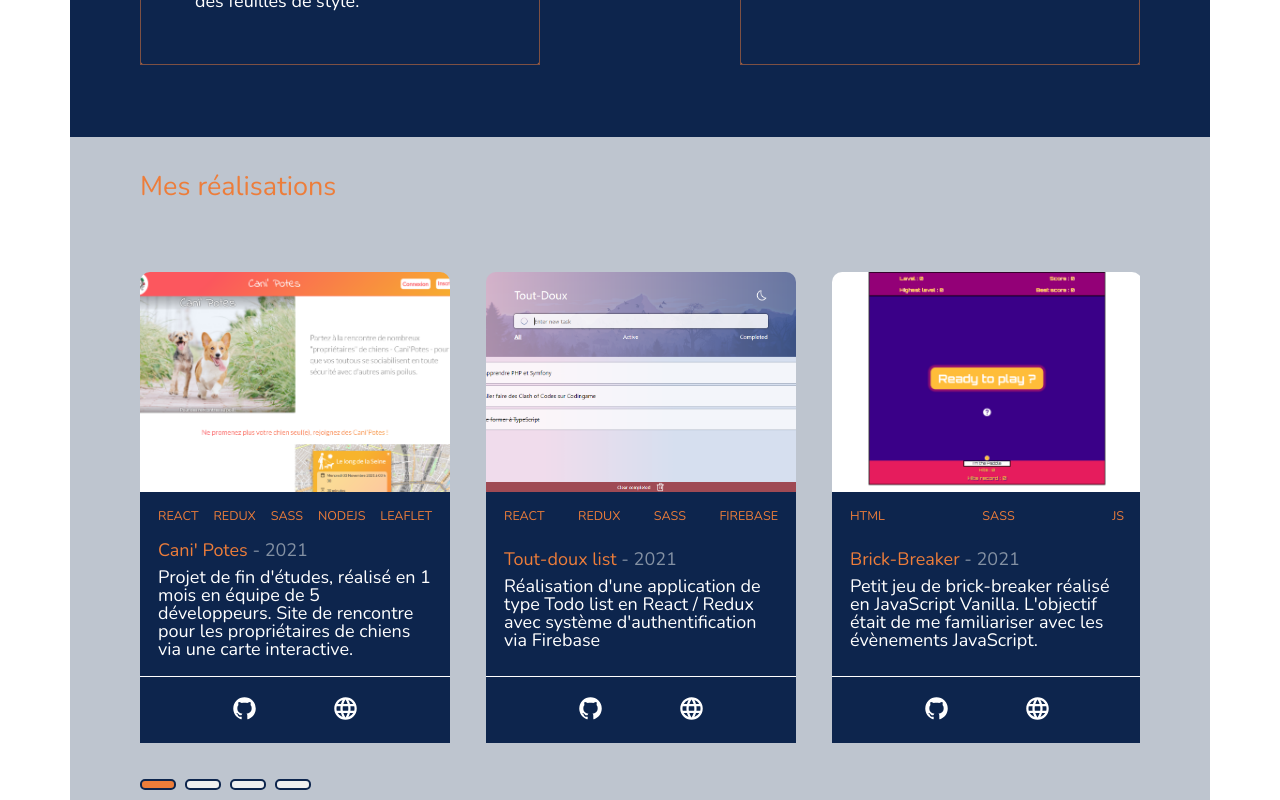
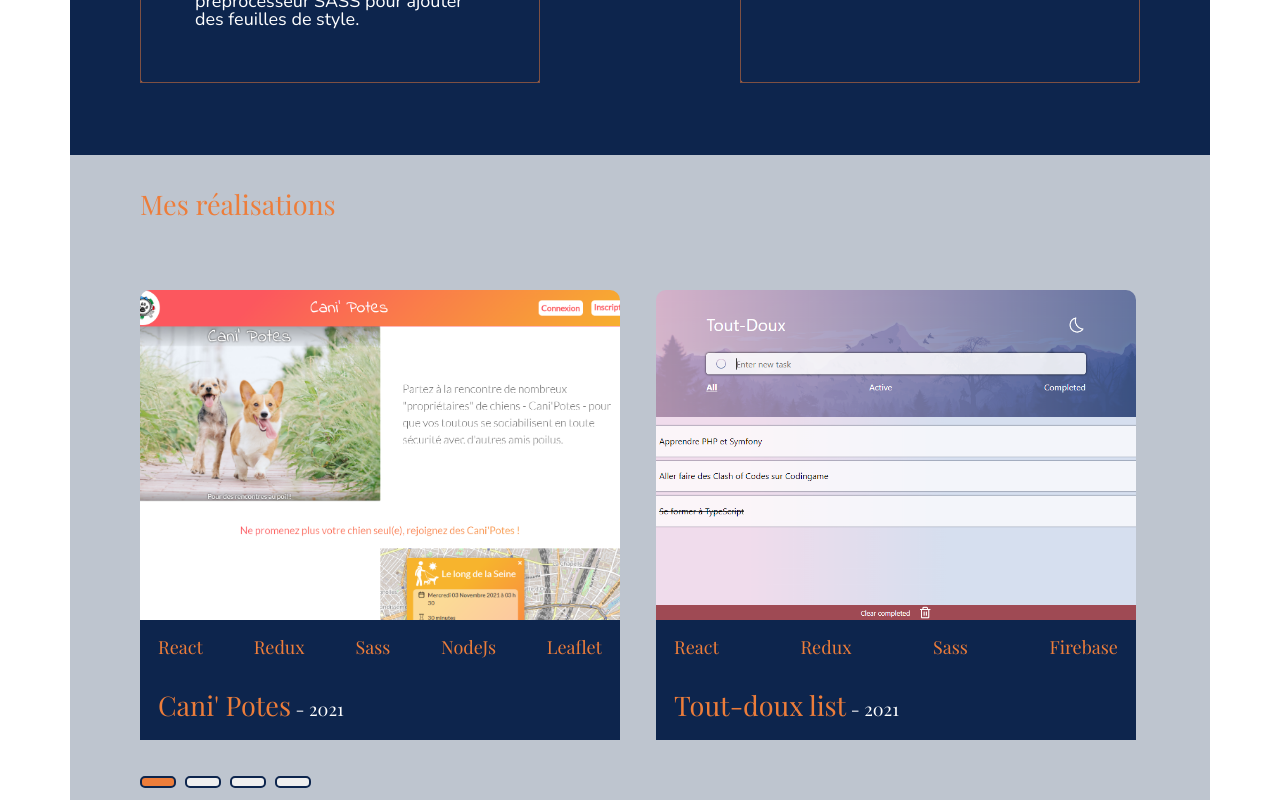
Before and after one commit to RaphaelCharousset/Portfolio, a React (Vite) app: page / in a window 1280 px wide. Shown: the part 1600-2400 px from the top of the page. Built offline with nearby package versions, Linux system fonts and the light colour scheme.

Commit message:
adding some style on projectshome

```diff
--- a/src/components/AboutMe/AboutMe.tsx
+++ b/src/components/AboutMe/AboutMe.tsx
@@ -3,8 +3,20 @@ import './aboutme.scss'
 export const AboutMe = () => {
   return (
     <section className='about'>
-      <p className='about__goal'>Je suis actuellement à la recherche d'une entreprise avec laquelle je pourrais mettre en pratique mes compétences, continuer de grandir et partager mon dynamisme.</p>
-      <p className='about__conviction'>J'aime concevoir le développeur web comme le technicien qui permet de relier l'humain dans le monde d'aujourd'hui et celui de demain.</p>
+      <p className="about__testament">
+        Je suis un
+        Je suis diplômé du titre professionnel Développeur Web et Web Mobile suite à une formation à l'école O'Clock.
+      </p>
+
+      <p className='about__conviction'>
+        J'aime concevoir le développeur web comme le technicien qui permet d'accéder facilement à des informations. Construire des sites internet, c'est relier les humains entre eux.
+      </p>
+
+
+      <p className='about__goal'>
+        Je suis actuellement à la recherche d'une entreprise avec laquelle je pourrais mettre en pratique mes compétences, continuer de grandir et partager mon dynamisme.
+      </p>
+
     </section>
   )
 }
--- a/src/components/Header/header.scss
+++ b/src/components/Header/header.scss
@@ -17,7 +17,6 @@
     color: vars.$secondary;
     position: relative;
     padding-top: 3px;
-
 
     &:hover {
       &::before {
--- a/src/components/Hero/hero.scss
+++ b/src/components/Hero/hero.scss
@@ -18,6 +18,7 @@
       color: vars.$secondary;
       font-size: 6rem;
       font-family: 'Playfair Display', serif;
+      // font-family: 'Courgette', cursive;
     }
   }
 }
--- a/src/components/ProjectsHome/ProjectsHome.tsx
+++ b/src/components/ProjectsHome/ProjectsHome.tsx
@@ -44,7 +44,7 @@ export const ProjectsHome = () => {
 
       <div className="projects__buttons">
         {projects.map((_, index) => (
-          index < (projects.length - 1) &&
+          index < (projects.length) &&
           <button
             value={index}
             key={index}
--- a/src/components/ProjectsHome/SingleProject/SingleProject.tsx
+++ b/src/components/ProjectsHome/SingleProject/SingleProject.tsx
@@ -18,14 +18,12 @@ export const SingleProject = forwardRef((
     <div className="single-project__main">
       <div className="single-project__main__stack">
         {stack.map((item, index) => <span key={index}>{item}</span>)}
-      </div>
-      <section className="single-project__container">
-        <h3 className="single-project__container__title">
+        <h3 className="single-project__main__title">
           <strong>{name}</strong> - <span>{year}</span>
         </h3>
+      </div>
 
-        <p>{description}</p>
-      </section>
+      <p>{description}</p>
 
       <footer className='single-project__footer'>
         {ghLink && (
--- a/src/components/ProjectsHome/SingleProject/singleProject.scss
+++ b/src/components/ProjectsHome/SingleProject/singleProject.scss
@@ -1,17 +1,33 @@
 @use '../../../styles/vars';
 
+$project-height: 450px;
+$img-height: 330px;
+$main-height: 300px;
+
 .single-project {
-  flex: 0 0 31%;
-  display: flex;
-  flex-direction: column;
+  flex: 0 0 48%;
   border-radius: 10px 10px 0 0;
   overflow: hidden;
+  position: relative;
+  height: $project-height;
+
+  &:hover {
+    .single-project__header {
+      transform: scale(1.2);
+    }
+
+    .single-project__main {
+      bottom: 0;
+    }
+
+  }
 
   &__header {
+    transition: all .3s ease;
 
     &__img {
       width: 100%;
-      height: 220px;
+      height: $img-height;
 
       & img {
         width: 100%;
@@ -22,36 +38,39 @@
   }
 
   &__main {
+    position: absolute;
+    height: $main-height;
+    left: 0;
+    bottom: -180px; // $main-height - ($project-height - $project-height)
     background: vars.$primary;
-    padding-top: 1rem;
     flex: 1;
     display: flex;
     flex-direction: column;
     justify-content: space-between;
+    transition: all .3s ease;
+    padding: 1rem 1rem;
+    overflow: hidden;
 
     &__stack {
       display: flex;
       justify-content: space-between;
-      padding: 0 1rem 1rem;
+      flex-wrap: wrap;
       color: vars.$secondary;
+      font-family: 'Playfair Display', serif;
 
       & span {
         color: inherit;
-        font-size: .7rem;
-        text-transform: uppercase;
       }
     }
-  }
-
-  &__container {
-    padding: 0 1rem 1rem;
 
     &__title {
-      margin-bottom: .5rem;
-      color: vars.$grey;
+      width: 100%;
+      margin-top: 2rem;
 
       & strong {
         color: vars.$secondary;
+        font-size: 1.5rem;
+        font-family: 'Playfair Display', serif;
       }
 
       & span {
@@ -68,11 +87,11 @@
 
     & svg {
       width: 1.5rem;
-      transition: all .4s ease;
+      transition: all .5s ease;
       fill: vars.$writing;
 
       &:hover {
-        transform: scale(1.2);
+        transform: scale(1.8) rotate(360deg);
         fill: vars.$secondary;
       }
 
--- a/src/components/ProjectsHome/projectshome.scss
+++ b/src/components/ProjectsHome/projectshome.scss
@@ -33,6 +33,10 @@
       &:hover {
         cursor: pointer;
       }
+
+      &:last-child {
+        display: none;
+      }
     }
 
     .selected {
--- a/src/components/Stack/Section/section.scss
+++ b/src/components/Stack/Section/section.scss
@@ -64,6 +64,7 @@
   &__title {
     transition: all .3s ease;
     font-size: 1.5rem;
+    font-family: 'Playfair Display', serif;
     margin-bottom: 2rem;
     color: inherit;
   }
--- a/src/data/brickBreaker/brickBreaker.tsx
+++ b/src/data/brickBreaker/brickBreaker.tsx
@@ -6,7 +6,7 @@ export const brickBreaker: Project = {
   year: 2021,
   coverImg: img,
   coverImgAlt: "Brick-Breaker project",
-  stack: ['HTML', 'SASS', 'JS'],
+  stack: ['HTML', 'Sass', 'JS'],
   ghLink: 'https://github.com/RaphaelCharousset/Brick-Breaker',
   urlLink: 'https://raphaelcharousset.github.io/Brick-Breaker/',
   description: "Petit jeu de brick-breaker réalisé en JavaScript Vanilla. L'objectif était de me familiariser avec les évènements JavaScript. "
--- a/src/data/caniPotes/caniPotes.tsx
+++ b/src/data/caniPotes/caniPotes.tsx
@@ -6,7 +6,7 @@ export const canipotes: Project = {
   year: 2021,
   coverImg: img,
   coverImgAlt: "Cani' Potes project",
-  stack: ['React', 'Redux', 'SASS', 'NodeJs', 'Leaflet'],
+  stack: ['React', 'Redux', 'Sass', 'NodeJs', 'Leaflet'],
   ghLink: 'https://github.com/RaphaelCharousset/cani-potes',
   urlLink: 'http://cani-potes.surge.sh/',
   description: "Projet de fin d'études, réalisé en 1 mois en équipe de 5 développeurs. Site de rencontre pour les propriétaires de chiens via une carte interactive."
--- a/src/data/toutDoux/toutDoux.tsx
+++ b/src/data/toutDoux/toutDoux.tsx
@@ -6,7 +6,7 @@ export const toutDoux: Project = {
   year: 2021,
   coverImg: img,
   coverImgAlt: 'Tout-Doux-List Project',
-  stack: ['React', 'Redux', 'SASS', 'Firebase'],
+  stack: ['React', 'Redux', 'Sass', 'Firebase'],
   ghLink: 'https://github.com/RaphaelCharousset/tout-doux-list',
   urlLink: 'https://tout-doux-list.surge.sh/',
   description: "Réalisation d'une application de type Todo list en React / Redux avec système d'authentification via Firebase"
--- a/src/styles/index.scss
+++ b/src/styles/index.scss
@@ -19,4 +19,5 @@
 h2 {
   font-size: 1.5rem;
   padding: 2rem 0 4rem;
+  font-family: 'Playfair Display', serif;
 }
```
